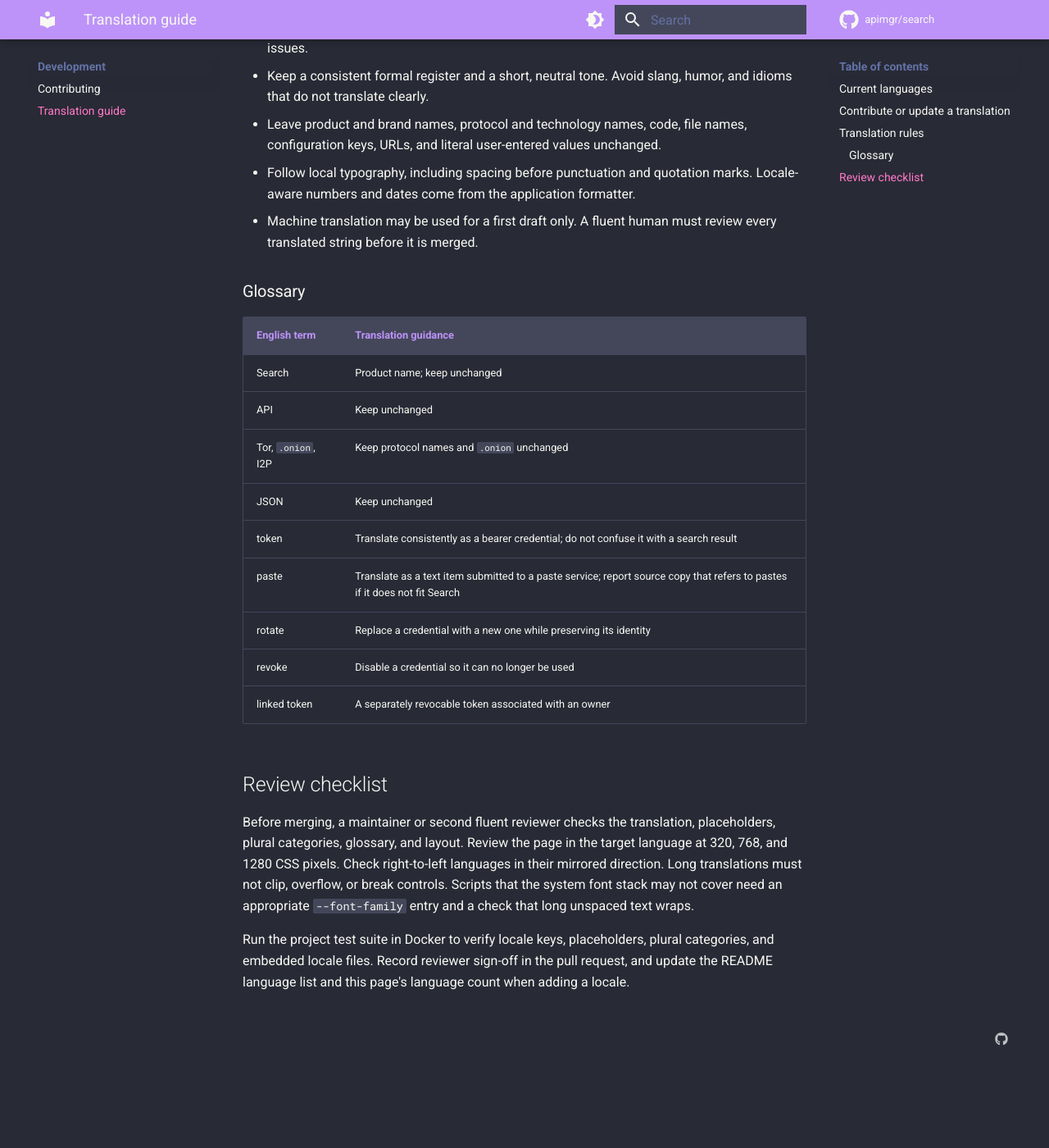
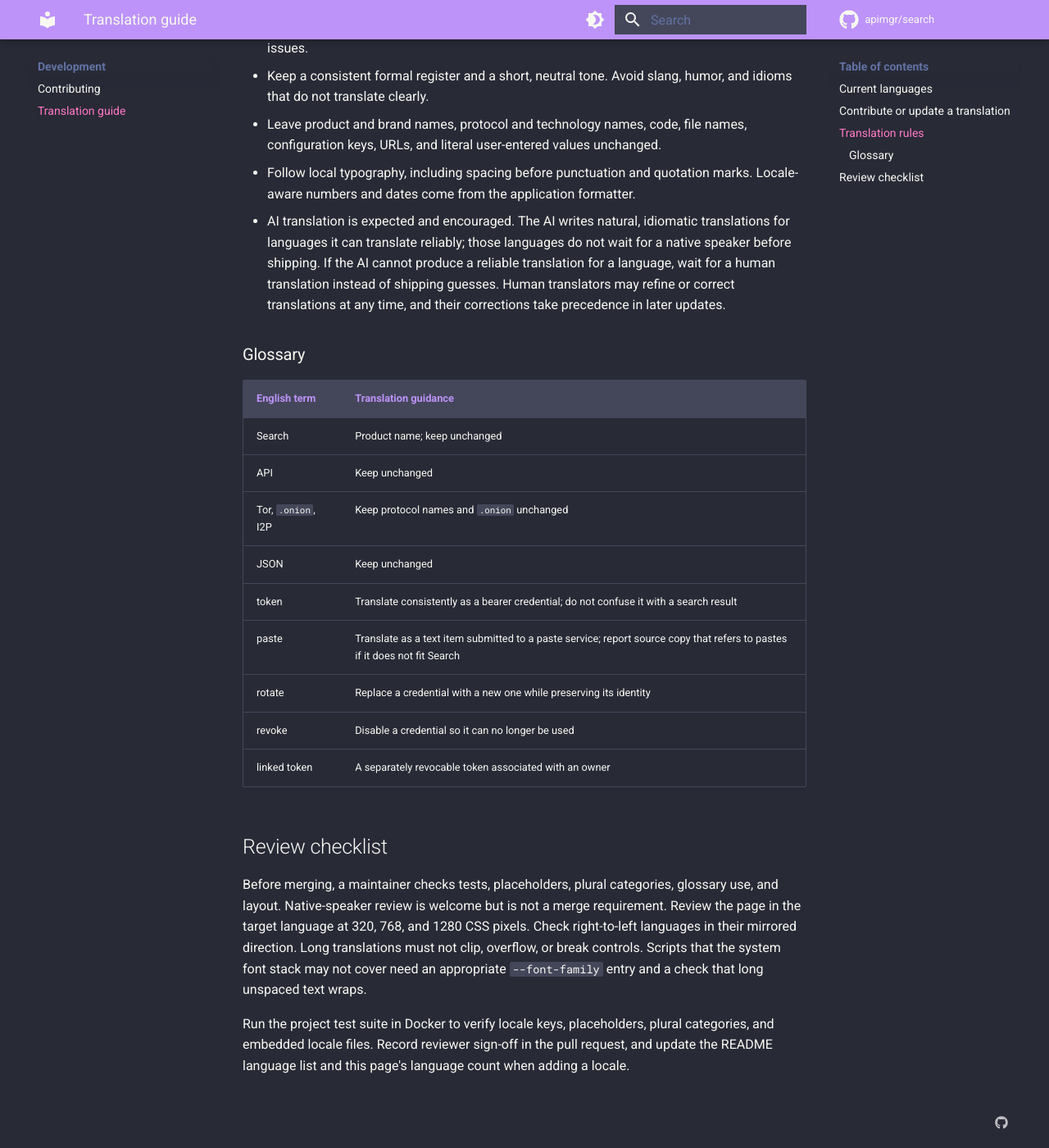
Before and after one commit to apimgr/search, an MkDocs documentation site: the page built from docs/translating.md, in a window 1280 px wide and 1400 px high, scrolled down 1877 px. Shown: the whole window at 82% size. Built offline with MkDocs 1.6.1 and Material for MkDocs 9.7.7, drawn with Linux system fonts in a browser that asks for light colours; comment, search, counter and statistics services are not loaded; before the commit the page ends 3175 px from its top, so only the background shows below that.

Commit message:
Align translation contributor guidance with AI.md
- docs/translating.md: replace mandatory fluent human review with AI-first translation, reliable-language guidance, optional native-speaker review, and maintainer checklist from AI.md.
- IDEA.md: N/A - no product definition or feature changes.
- README.md: N/A - the translation guide page is linked already; no README changes are needed.

```diff
--- a/docs/translating.md
+++ b/docs/translating.md
@@ -61,8 +61,12 @@ key set as English and must not contain empty values.
   names, configuration keys, URLs, and literal user-entered values unchanged.
 - Follow local typography, including spacing before punctuation and quotation
   marks. Locale-aware numbers and dates come from the application formatter.
-- Machine translation may be used for a first draft only. A fluent human must
-  review every translated string before it is merged.
+- AI translation is expected and encouraged. The AI writes natural, idiomatic
+  translations for languages it can translate reliably; those languages do
+  not wait for a native speaker before shipping. If the AI cannot produce a
+  reliable translation for a language, wait for a human translation instead
+  of shipping guesses. Human translators may refine or correct translations
+  at any time, and their corrections take precedence in later updates.
 
 ### Glossary
 
@@ -80,12 +84,13 @@ key set as English and must not contain empty values.
 
 ## Review checklist
 
-Before merging, a maintainer or second fluent reviewer checks the translation,
-placeholders, plural categories, glossary, and layout. Review the page in the
-target language at 320, 768, and 1280 CSS pixels. Check right-to-left languages
-in their mirrored direction. Long translations must not clip, overflow, or
-break controls. Scripts that the system font stack may not cover need an
-appropriate `--font-family` entry and a check that long unspaced text wraps.
+Before merging, a maintainer checks tests, placeholders, plural categories,
+glossary use, and layout. Native-speaker review is welcome but is not a merge
+requirement. Review the page in the target language at 320, 768, and 1280 CSS
+pixels. Check right-to-left languages in their mirrored direction. Long
+translations must not clip, overflow, or break controls. Scripts that the
+system font stack may not cover need an appropriate `--font-family` entry and
+a check that long unspaced text wraps.
 
 Run the project test suite in Docker to verify locale keys, placeholders,
 plural categories, and embedded locale files. Record reviewer sign-off in the
```
